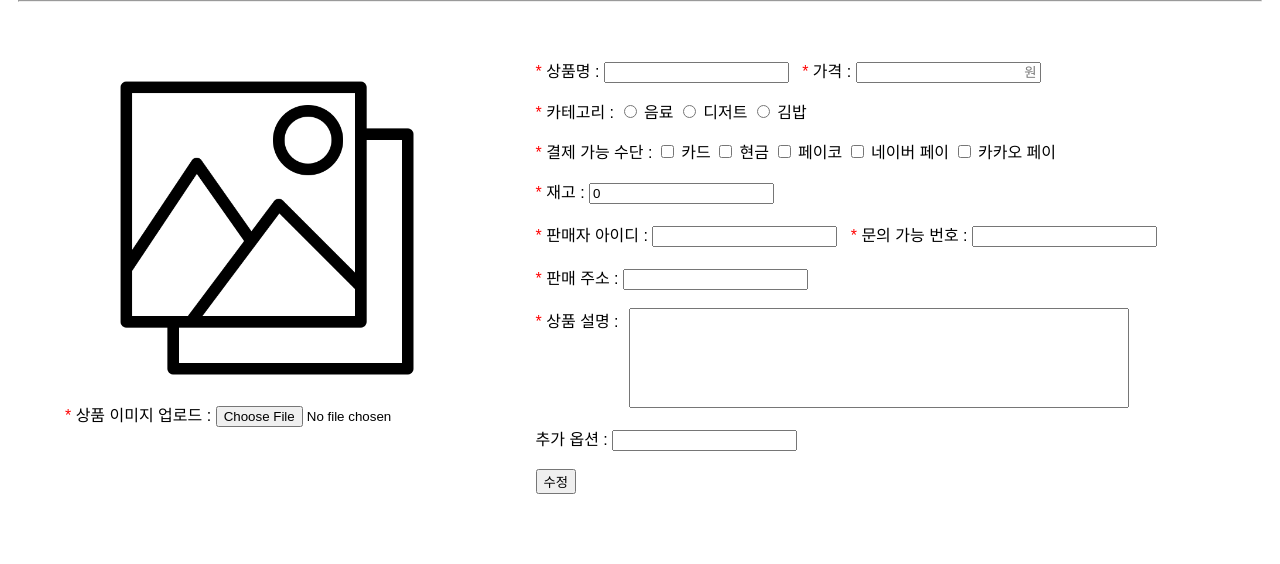
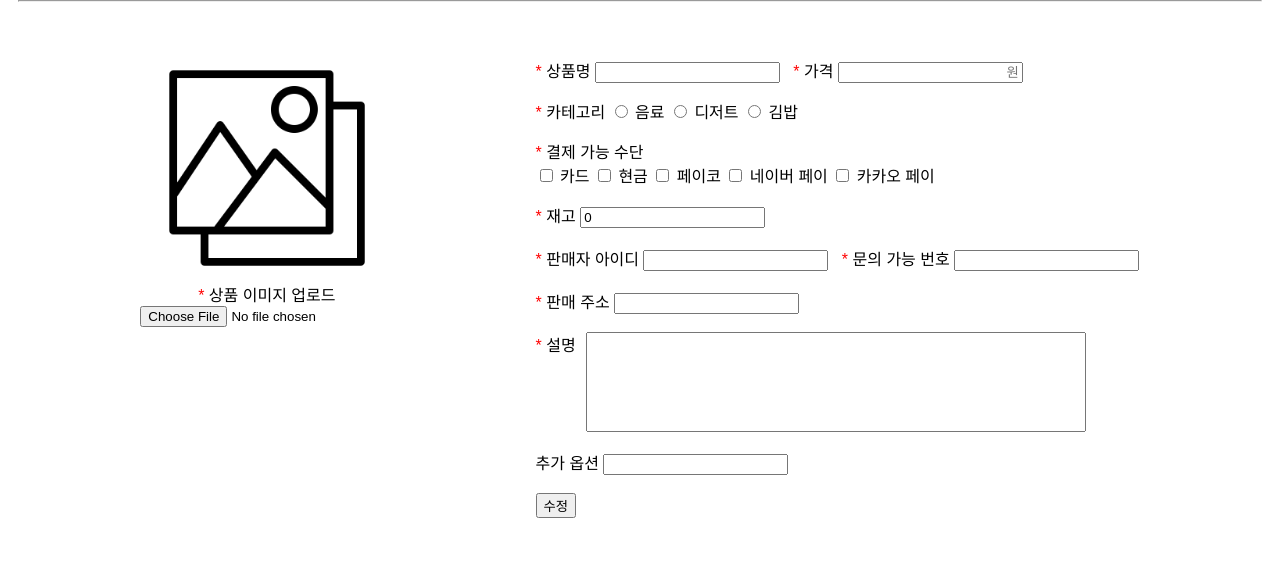
Before and after one commit to SqueezeTheLemon/byteMe, a Flask app: page /product_edit in a window 1280 px wide. Shown: the part 236-800 px from the top of the page. Run offline with Flask 3, Linux system fonts and the light colour scheme; the visitor is signed in with stand-in values (Sample User, id 1); data that the repository does not hold is empty.

Commit message:
css 수정

```diff
--- a/templates/product_edit.html
+++ b/templates/product_edit.html
@@ -1,50 +1,52 @@
 {% extends "index.html" %}
 {% block section %}
 <main id="main-content">
-<form action="/edit_item_post" method="post" enctype="multipart/form-data">
+  <div class="product-edit-css">
+    <form action="/edit_item_post" method="post" enctype="multipart/form-data">
         <br><br>
         <div class="column left">
-            <img src="static/images/image.png" alt="Image Upload" style="margin: 20px;height: 300px;">
+            <img src="static/images/image.png" alt="Image Upload" style="margin: 10px;height: 200px;">
             <br>
-            <label for="img"><span style="color:red;">*</span> 상품 이미지 업로드 : </label>
+            <label for="img"><span style="color:red;">*</span> 상품 이미지 업로드  </label></br>
             <input type="file" name="file" /><br><br>
         </div>
         <div class="column right">
-            <label for="name"><span style="color:red;">*</span> 상품명 : </label>
+            <label for="name"><span style="color:red;">*</span> 상품명  </label>
             <input type="text" name="name" id="name" required>&nbsp;&nbsp;
-            <label for="price"><span style="color:red;">*</span> 가격 : </label>
+            <label for="price"><span style="color:red;">*</span> 가격  </label>
             <input type="text" name="price" id="price" placeholder="원" required><br>
             <p>
-                <span style="color:red;">*</span> 카테고리 :
+                <span style="color:red;">*</span> 카테고리
                 <label for="drink"><input type="radio" name="category" id="drink" value="음료"> 음료</label>
                 <label for="dessert"><input type="radio" name="category" id="dessert" value="디저트"> 디저트</label>
                 <label for="gimbap"><input type="radio" name="category" id="gimbap" value="김밥"> 김밥</label>
             </p>
             <p>
-                <span style="color:red;">*</span> 결제 가능 수단 :
+                <span style="color:red;">*</span> 결제 가능 수단 </br>
                 <label for="card"><input type="checkbox" name="payment" id="card" value="카드"> 카드</label>
                 <label for="cash"><input type="checkbox" name="payment" id="cash" value="현금"> 현금</label>
                 <label for="payco"><input type="checkbox" name="payment" id="payco" value="페이코"> 페이코</label>
                 <label for="naverpay"><input type="checkbox" name="payment" id="naverpay" value="네이버 페이"> 네이버 페이</label>
                 <label for="kakaopay"><input type="checkbox" name="payment" id="kakaopay" value="카카오 페이"> 카카오 페이</label>
             </p>
-            <label for="stock"><span style="color: red;">*</span> 재고 : </label>
+            <label for="stock"><span style="color: red;">*</span> 재고  </label>
             <input type="number" name="stock" id="stock" min="0" value="0"><br><br>
-            <label for="seller"><span style="color:red;">*</span> 판매자 아이디 : </label>
+            <label for="seller"><span style="color:red;">*</span> 판매자 아이디  </label>
             <input type="text" name="seller" id="seller" required>&nbsp;&nbsp;
-            <label for="phone"><span style="color:red;">*</span> 문의 가능 번호 : </label>
+            <label for="phone"><span style="color:red;">*</span> 문의 가능 번호  </label>
             <input type="text" name="phone" id="phone"><br><br>
-            <label for="addr"><span style="color:red;">*</span> 판매 주소 : </label>
+            <label for="addr"><span style="color:red;">*</span> 판매 주소  </label>
             <input type="text" name="addr" id="addr" required><br><br>
             <div class="information">
-                <label for="info" style="margin-right: 10px;"><span style="color:red;">*</span> 상품 설명 : </label>
+                <label for="info" style="margin-right: 10px;"><span style="color:red;">*</span> 설명  </label>
                 <textarea name="info" id="info" required></textarea>
             </div>
             <br>
-            <label for="opt">추가 옵션 : </label>
+            <label for="opt">추가 옵션  </label>
             <input type="text" name="opt" id="opt"><br><br>
             <input type="submit" value="수정" id="edit"><br><br>
         </div>
     </form>
+  </div>
 </main>
 {% endblock section %}
```
